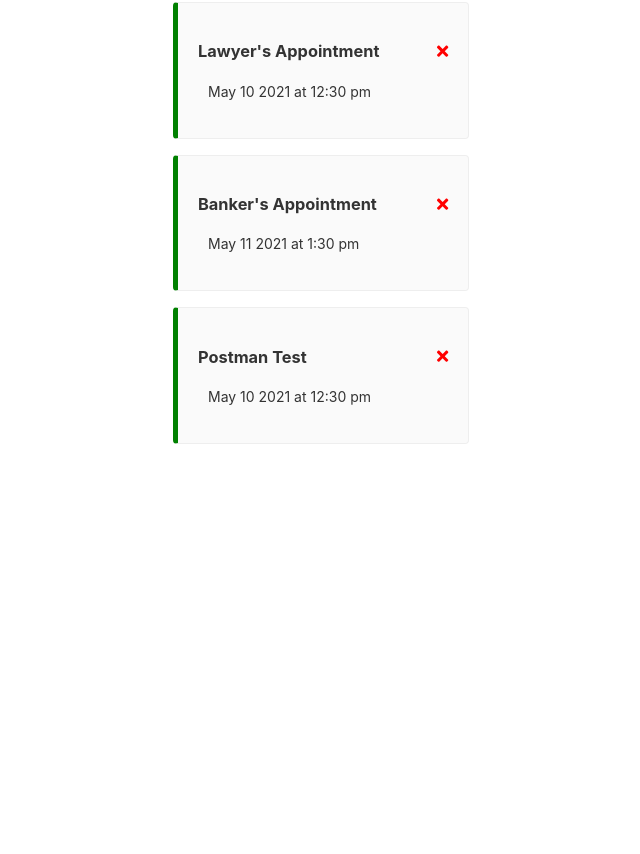
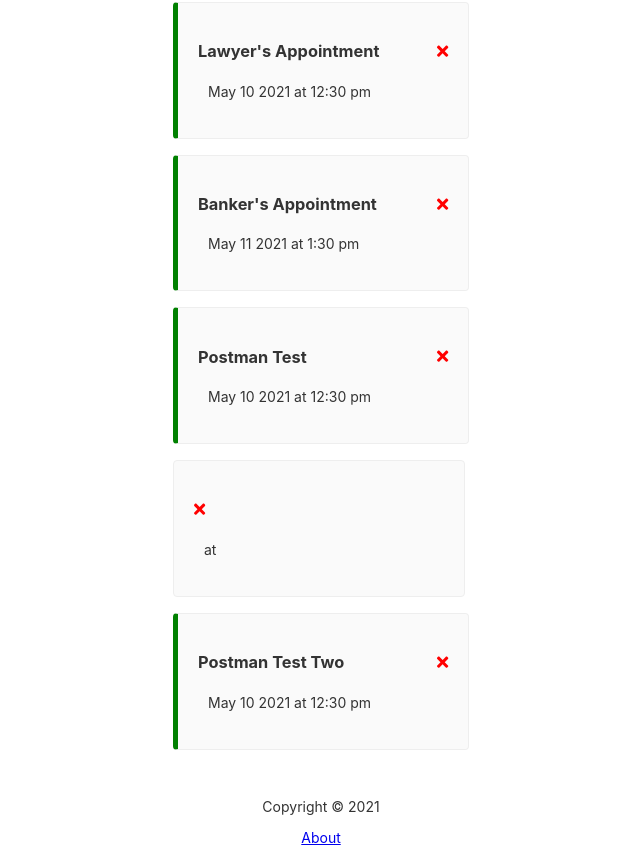
Before and after one commit to datgerhardt/task-tracker, an Angular app: page / in a window 1280 px wide. Shown: the part 243-1097 px from the top of the page, without its empty margins (319-959 px from the left). Before the commit the page ends 800 px from the top, so only its background shows below. Built offline with nearby package versions, Linux system fonts and the light colour scheme; data requests are answered from the project's data file.

Commit message:
Add footer component to app component

```diff
--- a/db.json
+++ b/db.json
@@ -27,6 +27,16 @@
       "time": "12:30 pm",
       "reminder": true,
       "id": 4
+    },
+    {
+      "id": 5
+    },
+    {
+      "text": "Postman Test Two",
+      "date": "May 10 2021",
+      "time": "12:30 pm",
+      "reminder": true,
+      "id": 6
     }
   ]
 }
--- a/src/app/app.component.html
+++ b/src/app/app.component.html
@@ -5,3 +5,5 @@
 <div class="content" role="main">
   <router-outlet></router-outlet>
 </div>
+
+  <app-footer></app-footer>
--- a/src/app/components/footer/footer.component.css
+++ b/src/app/components/footer/footer.component.css
@@ -0,0 +1,4 @@
+footer{
+    margin-top: 30px;
+    text-align: center;
+}
```
